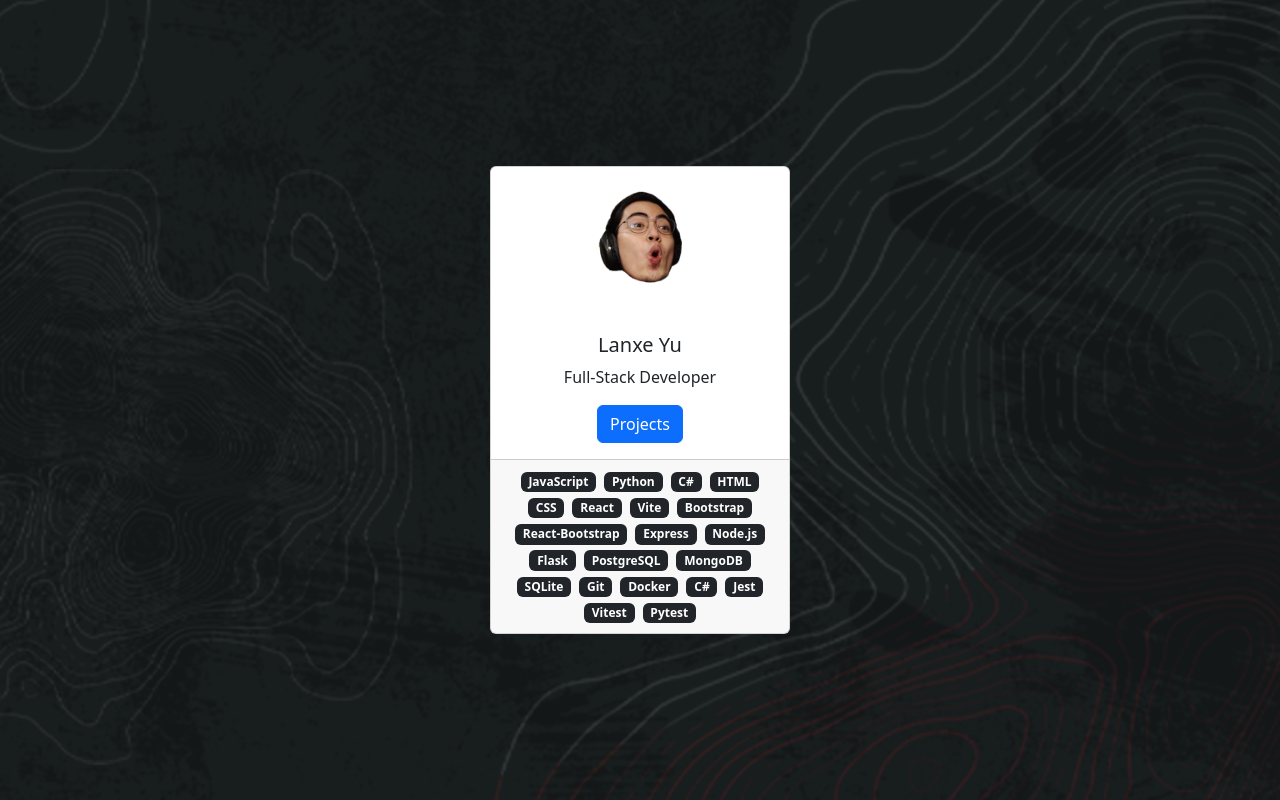
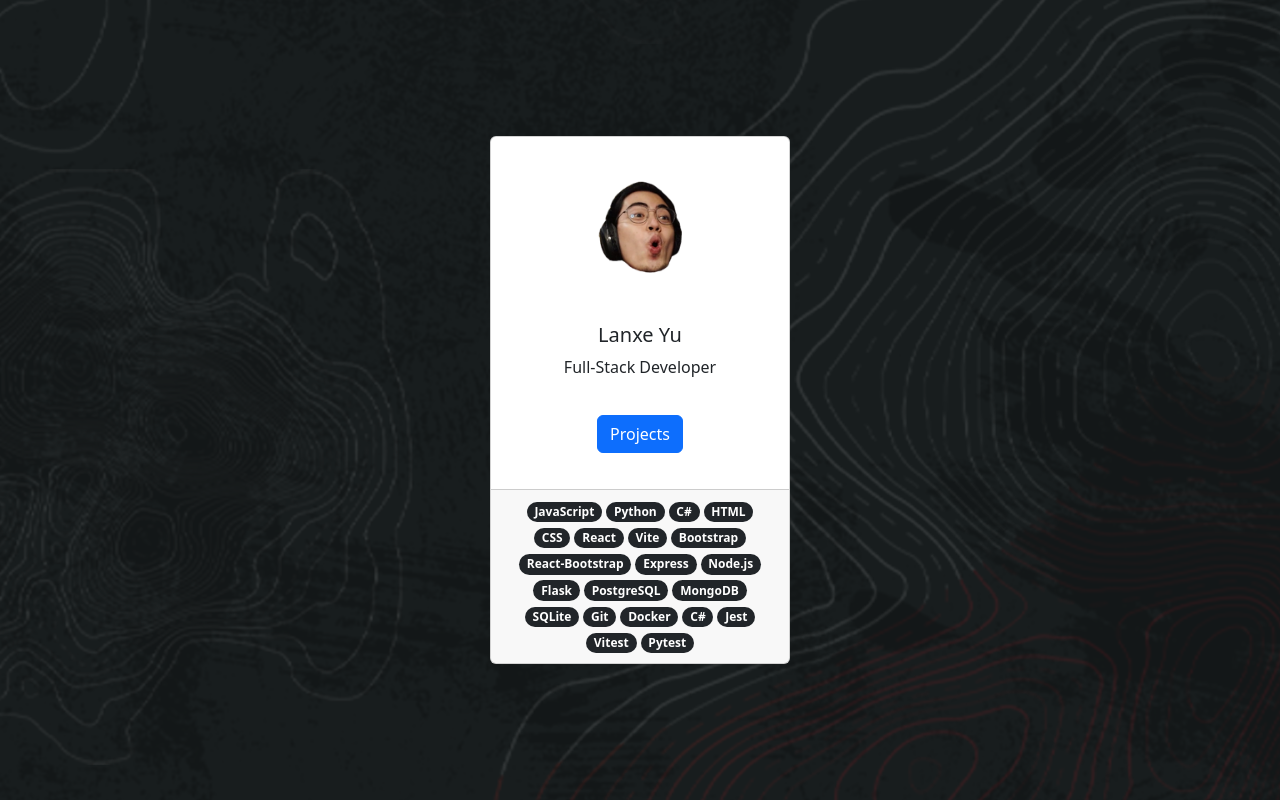
Before and after one commit to lanxeyu/portfolio-website, a React (Vite) app: page / in a window 1280 px wide. Built offline with nearby package versions, Linux system fonts and the light colour scheme.

Commit message:
Add scroll-to-projects-btn functionality

```diff
--- a/src/components/MainCard/index.jsx
+++ b/src/components/MainCard/index.jsx
@@ -6,6 +6,13 @@ import Badge from 'react-bootstrap/Badge';
 import './style.css'
 
 const MainCard = () => {
+  const handleScrollToProjects = () => {
+    const projectsContainer = document.getElementById('projects-container');
+    if (projectsContainer) {
+      projectsContainer.scrollIntoView({ behavior: 'smooth' });
+    }
+  };
+
   return (
     <Card className="text-center">
 
@@ -18,31 +25,31 @@ const MainCard = () => {
         <Card.Text>
           Full-Stack Developer
         </Card.Text>
-        <Button className="scroll-to-projects-button button" variant="primary">Projects</Button>
+        <Button className="scroll-to-projects-btn" variant="primary" onClick={handleScrollToProjects}>Projects</Button>
       </Card.Body>
 
       <Card.Footer>
-          <Badge className="badge" bg="dark">JavaScript</Badge>
-          <Badge className="badge" bg="dark">Python</Badge>
-          <Badge className="badge" bg="dark">C#</Badge>
-          <Badge className="badge" bg="dark">HTML</Badge>
-          <Badge className="badge" bg="dark">CSS</Badge>
-          <Badge className="badge" bg="dark">React</Badge>
-          <Badge className="badge" bg="dark">Vite</Badge>
-          <Badge className="badge" bg="dark">Bootstrap</Badge>
-          <Badge className="badge" bg="dark">React-Bootstrap</Badge>
-          <Badge className="badge" bg="dark">Express</Badge>
-          <Badge className="badge" bg="dark">Node.js</Badge>
-          <Badge className="badge" bg="dark">Flask</Badge>
-          <Badge className="badge" bg="dark">PostgreSQL</Badge>
-          <Badge className="badge" bg="dark">MongoDB</Badge>
-          <Badge className="badge" bg="dark">SQLite</Badge>
-          <Badge className="badge" bg="dark">Git</Badge>
-          <Badge className="badge" bg="dark">Docker</Badge>
-          <Badge className="badge" bg="dark">C#</Badge>
-          <Badge className="badge" bg="dark">Jest</Badge>
-          <Badge className="badge" bg="dark">Vitest</Badge>
-          <Badge className="badge" bg="dark">Pytest</Badge>
+          <Badge pill className="badge" bg="dark">JavaScript</Badge>
+          <Badge pill className="badge" bg="dark">Python</Badge>
+          <Badge pill className="badge" bg="dark">C#</Badge>
+          <Badge pill className="badge" bg="dark">HTML</Badge>
+          <Badge pill className="badge" bg="dark">CSS</Badge>
+          <Badge pill className="badge" bg="dark">React</Badge>
+          <Badge pill className="badge" bg="dark">Vite</Badge>
+          <Badge pill className="badge" bg="dark">Bootstrap</Badge>
+          <Badge pill className="badge" bg="dark">React-Bootstrap</Badge>
+          <Badge pill className="badge" bg="dark">Express</Badge>
+          <Badge pill className="badge" bg="dark">Node.js</Badge>
+          <Badge pill className="badge" bg="dark">Flask</Badge>
+          <Badge pill className="badge" bg="dark">PostgreSQL</Badge>
+          <Badge pill className="badge" bg="dark">MongoDB</Badge>
+          <Badge pill className="badge" bg="dark">SQLite</Badge>
+          <Badge pill className="badge" bg="dark">Git</Badge>
+          <Badge pill className="badge" bg="dark">Docker</Badge>
+          <Badge pill className="badge" bg="dark">C#</Badge>
+          <Badge pill className="badge" bg="dark">Jest</Badge>
+          <Badge pill className="badge" bg="dark">Vitest</Badge>
+          <Badge pill className="badge" bg="dark">Pytest</Badge>
       </Card.Footer>
 
     </Card>
--- a/src/components/MainCard/style.css
+++ b/src/components/MainCard/style.css
@@ -7,13 +7,18 @@
 .profile-picture {
     height: 100px;
     width: 100px;
-    margin-top: 20px;
+    margin-top: 40px;
     margin-bottom: 30px;
 }
 
 .badge {
-    margin-left: 4px;
-    margin-right: 4px;
+    margin-left: 2px;
+    margin-right: 2px;
     margin-top: 2px;
     margin-bottom: 2px;
 }
+
+.scroll-to-projects-btn {
+    margin-top: 20px;
+    margin-bottom: 20px;
+}
--- a/src/pages/Home/index.jsx
+++ b/src/pages/Home/index.jsx
@@ -9,7 +9,7 @@ const Home = () => {
           <MainCard></MainCard>
         </div>
 
-        <div className="projects-container full-screen-component">
+        <div className="projects-container full-screen-component" id="projects-container">
           <Projects></Projects>
         </div>
       </div>
--- a/src/pages/Home/style.css
+++ b/src/pages/Home/style.css
@@ -1,3 +1,7 @@
+html, body {
+    scroll-behavior: smooth;
+}
+
 .parent-container {
     height: 100vh;
     scroll-snap-type: y mandatory;
```
